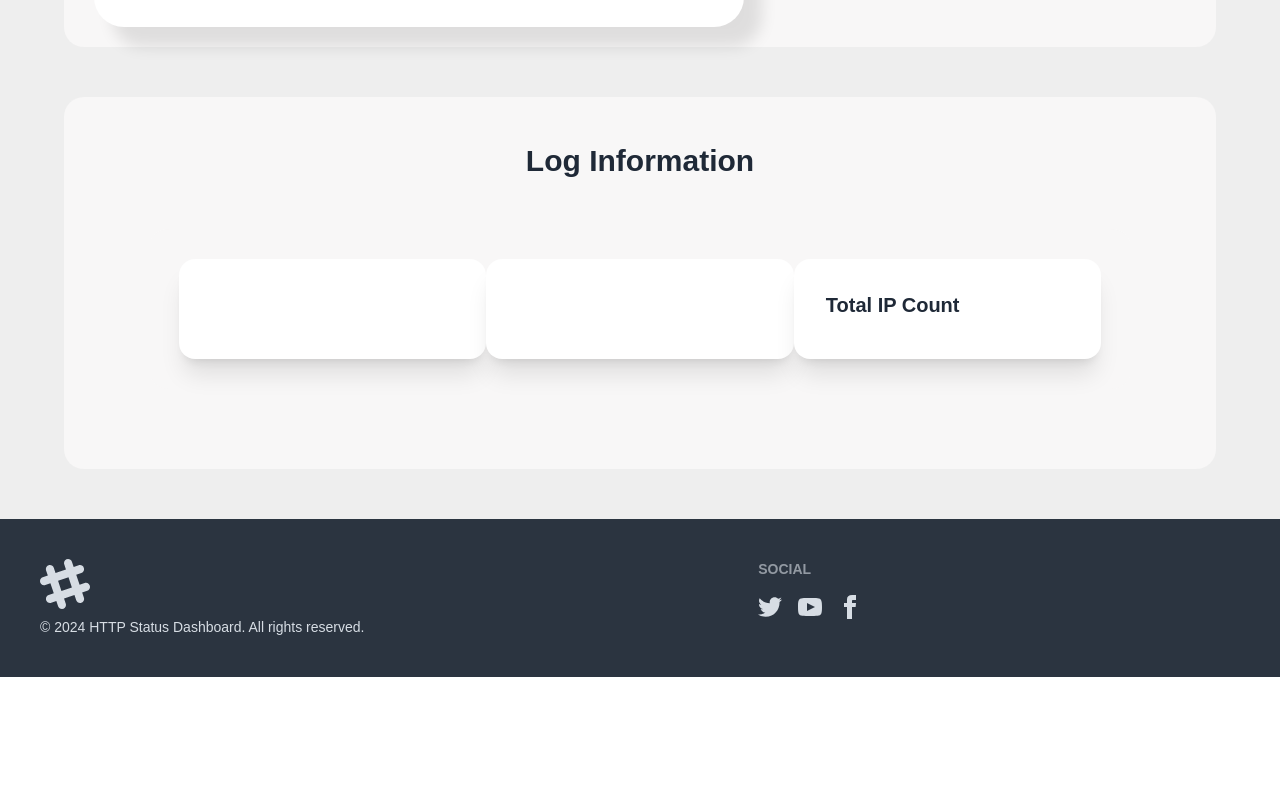
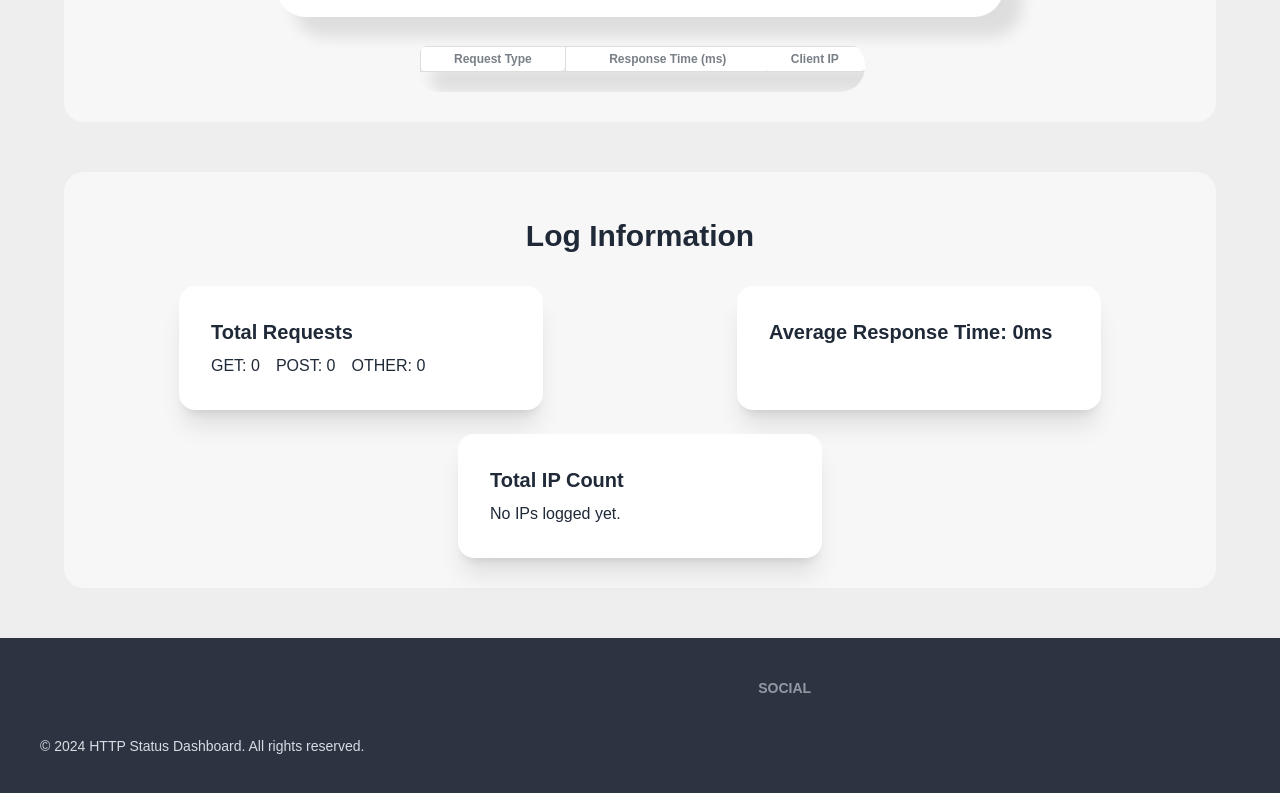
Before and after one commit to Afsaruddin12133/HttpWebLog, a plain HTML site: page index.html in a window 1280 px wide. Shown: the part 1899-2692 px from the top of the page. Before the commit the page ends 2576 px from the top, so only its background shows below. Drawn offline with nearby package versions, Linux system fonts and the light colour scheme; no server answers.

Commit message:
Update Commit

```diff
--- a/index.html
+++ b/index.html
@@ -11,7 +11,7 @@
     <!-- Navigation Bar -->
     <div class="navbar bg-black h-24">
         <div class="flex-1 h-24">
-            <img id="logo" width="370px" src="/logo.png" alt="logo">
+            <img id="logo" class="max-w-[200px] md:max-w-[370px]" src="/logo.png" alt="logo">
         </div>
         <div class="flex-none gap-2">
             <div class="form-control">
@@ -20,20 +20,11 @@
             <div class="dropdown dropdown-end">
                 <div tabindex="0" role="button" class="btn btn-ghost btn-circle avatar">
                     <div class="w-10 rounded-full">
-                <img
-                  alt="Tailwind CSS Navbar component"
-                  src="https://img.daisyui.com/images/stock/photo-1534528741775-53994a69daeb.webp" />
+                        <img alt="User avatar" src="https://img.daisyui.com/images/stock/photo-1534528741775-53994a69daeb.webp" />
                     </div>
                 </div>
-            <ul
-              tabindex="0"
-              class="menu menu-sm dropdown-content bg-base-100 rounded-box z-[1] mt-3 w-52 p-2 shadow">
-              <li>
-                <a class="justify-between">
-                  Profile
-                  <span class="badge">New</span>
-                </a>
-              </li>
+                <ul tabindex="0" class="menu menu-sm dropdown-content bg-base-100 rounded-box z-[1] mt-3 w-52 p-2 shadow">
+                    <li><a class="justify-between">Profile<span class="badge">New</span></a></li>
                     <li><a>Settings</a></li>
                     <li><a>Logout</a></li>
                 </ul>
@@ -41,37 +32,31 @@
         </div>
     </div>
 
-
+    <!-- Hero Section -->
     <div id="body">
-
         <div class="main-content" id="hero">
-            <div class="min-h-screen " >
-                <div id="content">
-                  <img width="600px" height="400px"
-                    src="server.jpg"
-                    class="rounded-lg shadow-2xl" />
+            <div class="min-h-screen flex flex-col md:flex-row items-center gap-6 p-4 md:p-8">
+                <img class="rounded-lg shadow-2xl w-full md:w-1/2" src="server.jpg" alt="Server Dashboard">
                 <div id="texts">
-                    <h1 class="text-5xl font-bold">HTTP Status Dashboard Logs</h1>
-                    <p class="py-6">
+                    <h1 class="text-4xl md:text-5xl font-bold">HTTP Status Dashboard Logs</h1>
+                    <p class="py-4 text-base md:text-lg">
                         This project solves the problem of monitoring server activity in real-time. It gives a clear view of server performance, tracks types of requests, and spots unusual traffic patterns. This helps keep the server running smoothly, secure, and efficient.
                     </p>
-                   <a href="#Dashboard">
-                    <button class="btn btn-primary">Get Started</button>
-                   </a>
-                  </div>
+                    <a href="#Dashboard" class="btn btn-primary">Get Started</a>
                 </div>
             </div>
         </div>
 
-        <div class="main-content " id="Dashboard">
+        <!-- Dashboard Section -->
+        <div class="main-content" id="Dashboard">
             <h1 class="text-3xl font-bold text-center mt-4 mb-8">HTTP Status with Client Request Logs</h1>
-            <div class="metrics">
-                <button  class="btn btn-error" onclick="simulateRequest('GET')" id="simulateGET">Simulate GET</button>
-                <button  class="btn btn-success" onclick="simulateRequest('POST')" id="simulatePOST">Simulate POST</button>
-                <button  class="btn btn-primary" onclick="simulateRequest('PUT')" id="simulatePUT">Simulate PUT</button>
+            <div class="metrics flex flex-wrap justify-center gap-4">
+                <button class="btn btn-error" onclick="simulateRequest('GET')" id="simulateGET">Simulate GET</button>
+                <button class="btn btn-success" onclick="simulateRequest('POST')" id="simulatePOST">Simulate POST</button>
+                <button class="btn btn-primary" onclick="simulateRequest('PUT')" id="simulatePUT">Simulate PUT</button>
             </div>
-            <div class="dashboard">
-                <div class="chart-container">
+            <div class="dashboard flex flex-wrap gap-6 justify-center items-start">
+                <div class="chart-container w-full md:w-2/3">
                     <div class="chart-box-1">
                         <canvas id="responseTimeChart"></canvas>
                     </div>
@@ -79,9 +64,8 @@
                         <canvas id="requestTypeChart"></canvas>
                     </div>
                 </div>
-                <div class="h-screen overflow-x-auto" id="table">
-                    <table class="table table-xs table-pin-rows table-pin-cols" id="requestTable">
-                    <!-- head -->
+                <div class="overflow-x-auto w-full md:w-1/3" id="table">
+                    <table class="table table-xs table-pin-rows table-pin-cols w-full">
                         <thead>
                             <tr>
                                 <th>Request Type</th>
@@ -89,108 +73,58 @@
                                 <th>Client IP</th>
                             </tr>
                         </thead>
-                    <tbody>
-                    </tbody>
+                        <tbody></tbody>
                     </table>
                 </div>
             </div>
         </div>
 
-        <div class=" main-content" id="Dashboard">
+        <!-- Log Information Section -->
+        <div class="main-content" id="LogInfo">
             <h1 class="text-3xl font-bold text-center mt-4 mb-8">Log Information</h1>
-        <div class="main-content flex justify-around " id="Dashboard">
-        <!--  1 -->
-          <div class="card bg-base-100 w-96 shadow-xl">
+            <div class="flex flex-wrap justify-around gap-6">
+                <div class="card bg-base-100 shadow-xl w-full md:w-1/3">
                     <div class="card-body">
-              <h2 class="card-title" id="totalRequest"></h2>
-              <div class="flex gap-8">
-              <span id="getRequests"></span>
-              <span id="postRequests"></span>
-              <span id="otherRequests"></span>
+                        <h2 class="card-title" id="totalRequest">Total Requests</h2>
+                        <div class="flex gap-4">
+                            <span id="getRequests">GET: 0</span>
+                            <span id="postRequests">POST: 0</span>
+                            <span id="otherRequests">OTHER: 0</span>
                         </div>
                     </div>
                 </div>
-        <!--  2 -->
-          <div class="card bg-base-100 w-96 shadow-xl">
+                <div class="card bg-base-100 shadow-xl w-full md:w-1/3">
                     <div class="card-body">
-              <h2 class="card-title" id="avgResponseTime"></h2>
+                        <h2 class="card-title" id="avgResponseTime">Average Response Time: 0ms</h2>
                     </div>
                 </div>
-          <!-- 3 -->
-          <div class="card bg-base-100 w-96 shadow-xl">
+                <div class="card bg-base-100 shadow-xl w-full md:w-1/3">
                     <div class="card-body">
                         <h2 class="card-title" id="ipCount">Total IP Count</h2>
-              <div id="ipArray">
-
+                        <div id="ipArray">No IPs logged yet.</div>
+                    </div>
+                </div>
             </div>
         </div>
     </div>
 
-        </div>
-
-    </div>
-
-
-
     <!-- Footer -->
     <footer class="footer bg-neutral text-neutral-content p-10">
         <aside>
-          <svg
-            width="50"
-            height="50"
-            viewBox="0 0 24 24"
-            xmlns="http://www.w3.org/2000/svg"
-            fill-rule="evenodd"
-            clip-rule="evenodd"
-            class="fill-current">
-            <path
-              d="M22.672 15.226l-2.432.811.841 2.515c.33 1.019-.209 2.127-1.23 2.456-1.15.325-2.148-.321-2.463-1.226l-.84-2.518-5.013 1.677.84 2.517c.391 1.203-.434 2.542-1.831 2.542-.88 0-1.601-.564-1.86-1.314l-.842-2.516-2.431.809c-1.135.328-2.145-.317-2.463-1.229-.329-1.018.211-2.127 1.231-2.456l2.432-.809-1.621-4.823-2.432.808c-1.355.384-2.558-.59-2.558-1.839 0-.817.509-1.582 1.327-1.846l2.433-.809-.842-2.515c-.33-1.02.211-2.129 1.232-2.458 1.02-.329 2.13.209 2.461 1.229l.842 2.515 5.011-1.677-.839-2.517c-.403-1.238.484-2.553 1.843-2.553.819 0 1.585.509 1.85 1.326l.841 2.517 2.431-.81c1.02-.33 2.131.211 2.461 1.229.332 1.018-.21 2.126-1.23 2.456l-2.433.809 1.622 4.823 2.433-.809c1.242-.401 2.557.484 2.557 1.838 0 .819-.51 1.583-1.328 1.847m-8.992-6.428l-5.01 1.675 1.619 4.828 5.011-1.674-1.62-4.829z"></path>
+            <svg width="50" height="50" viewBox="0 0 24 24" xmlns="http://www.w3.org/2000/svg" fill-rule="evenodd" clip-rule="evenodd" class="fill-current">
+                <path d="M22.672 15.226l-2.432.811..."></path>
             </svg>
-          <p>
-            &copy; 2024 HTTP Status Dashboard. All rights reserved.
-          </p>
+            <p>&copy; 2024 HTTP Status Dashboard. All rights reserved.</p>
         </aside>
         <nav>
             <h6 class="footer-title">Social</h6>
             <div class="grid grid-flow-col gap-4">
-            <a>
-              <svg
-                xmlns="http://www.w3.org/2000/svg"
-                width="24"
-                height="24"
-                viewBox="0 0 24 24"
-                class="fill-current">
-                <path
-                  d="M24 4.557c-.883.392-1.832.656-2.828.775 1.017-.609 1.798-1.574 2.165-2.724-.951.564-2.005.974-3.127 1.195-.897-.957-2.178-1.555-3.594-1.555-3.179 0-5.515 2.966-4.797 6.045-4.091-.205-7.719-2.165-10.148-5.144-1.29 2.213-.669 5.108 1.523 6.574-.806-.026-1.566-.247-2.229-.616-.054 2.281 1.581 4.415 3.949 4.89-.693.188-1.452.232-2.224.084.626 1.956 2.444 3.379 4.6 3.419-2.07 1.623-4.678 2.348-7.29 2.04 2.179 1.397 4.768 2.212 7.548 2.212 9.142 0 14.307-7.721 13.995-14.646.962-.695 1.797-1.562 2.457-2.549z"></path>
-              </svg>
-            </a>
-            <a>
-              <svg
-                xmlns="http://www.w3.org/2000/svg"
-                width="24"
-                height="24"
-                viewBox="0 0 24 24"
-                class="fill-current">
-                <path
-                  d="M19.615 3.184c-3.604-.246-11.631-.245-15.23 0-3.897.266-4.356 2.62-4.385 8.816.029 6.185.484 8.549 4.385 8.816 3.6.245 11.626.246 15.23 0 3.897-.266 4.356-2.62 4.385-8.816-.029-6.185-.484-8.549-4.385-8.816zm-10.615 12.816v-8l8 3.993-8 4.007z"></path>
-              </svg>
-            </a>
-            <a>
-              <svg
-                xmlns="http://www.w3.org/2000/svg"
-                width="24"
-                height="24"
-                viewBox="0 0 24 24"
-                class="fill-current">
-                <path
-                  d="M9 8h-3v4h3v12h5v-12h3.642l.358-4h-4v-1.667c0-.955.192-1.333 1.115-1.333h2.885v-5h-3.808c-3.596 0-5.192 1.583-5.192 4.615v3.385z"></path>
-              </svg>
-            </a>
+                <a><svg xmlns="http://www.w3.org/2000/svg" width="24" height="24" viewBox="0 0 24 24" class="fill-current"><path d="M24 4.557c-..."></path></svg></a>
+                <a><svg xmlns="http://www.w3.org/2000/svg" width="24" height="24" viewBox="0 0 24 24" class="fill-current"><path d="M19.615..."></path></svg></a>
+                <a><svg xmlns="http://www.w3.org/2000/svg" width="24" height="24" viewBox="0 0 24 24" class="fill-current"><path d="M9 8h..."></path></svg></a>
             </div>
         </nav>
     </footer>
-
-
 
     <!-- JavaScript and Chart.js -->
     <script src="https://cdn.jsdelivr.net/npm/chart.js"></script>
```
Lines whose indentation alone changed are shown as unchanged.
